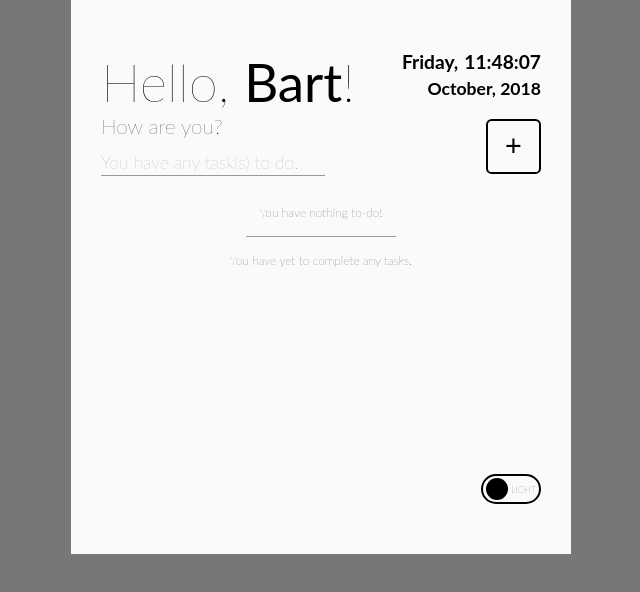
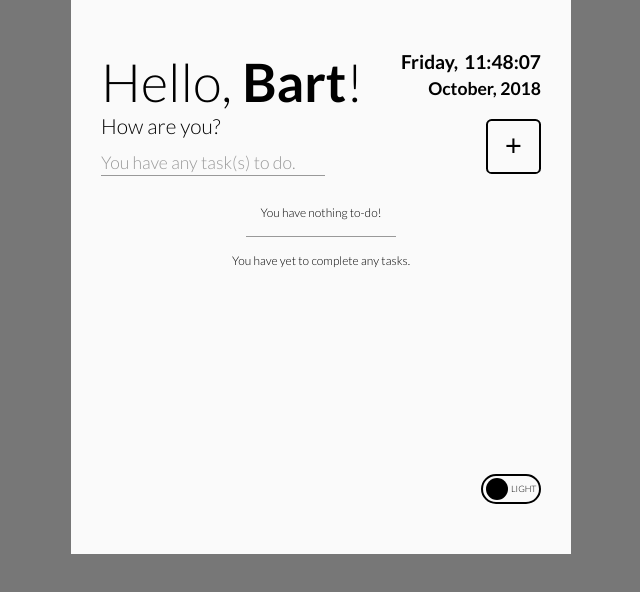
Before and after one commit to bartstc/Minimalistic_Todo_app, a website: page index.html in a window 1280 px wide. Shown: the whole page, without its empty margins (319-959 px from the left). Drawn offline with Linux system fonts and the light colour scheme.

Commit message:
refactoring the code in stylesheet and html file

```diff
--- a/index.html
+++ b/index.html
@@ -7,6 +7,8 @@
   <meta name="viewport" content="width=device-width, initial-scale=1.0, maximum-scale=1.0, user-scalable=no" />
 
   <meta http-equiv="X-UA-Compatible" content="ie=edge">
+
+  <link href="https://fonts.googleapis.com/css?family=Lato:300,400,700&amp;subset=latin-ext" rel="stylesheet">
   <link rel="stylesheet" href="https://use.fontawesome.com/releases/v5.2.0/css/all.css" integrity="sha384-hWVjflwFxL6sNzntih27bfxkr27PmbbK/iSvJ+a4+0owXq79v+lsFkW54bOGbiDQ"
     crossorigin="anonymous">
   <link rel="stylesheet" href="style.css">
--- a/style.css
+++ b/style.css
@@ -34,7 +34,7 @@
 
 body {
   background: #777;
-  font-family: Lato;
+  font-family: 'Lato', sans-serif;
   width: 100%;
   height: 100%;
   /* overflow-x: hidden; */
@@ -48,7 +48,7 @@
   height: 100%;
   margin: 0 auto;
   padding: 30px 10px;
-  font-weight: lighter;
+  font-weight: 300;
   color: var(--first-color);
   overflow: hidden;
 }
@@ -59,12 +59,12 @@
 
 h2 {
   font-size: calc(0.3rem + 8vw);
-  font-weight: lighter;
+  font-weight: 300;
 }
 
 h3 {
   font-size: calc(0.1rem + 3vw);
-  font-weight: lighter;
+  font-weight: 300;
 }
 
 h4 {
@@ -99,15 +99,15 @@
 }
 
 .showcase .hello {
-  font-weight: lighter;
+  font-weight: 300;
 }
 
 .showcase .hello span {
-  font-weight: normal;
+  font-weight: 700;
 }
 
 .showcase h5 {
-  font-weight: lighter;
+  font-weight: 300;
 }
 
 .showcase .tasks-number {
@@ -202,6 +202,11 @@
 
 .add-panel h2 {
   font-size: calc(0.3rem + 5vw);
+  font-weight: 400;
+}
+
+.add-panel h3 {
+  font-weight: 400;
 }
 
 .add-panel input[type="text"] {
@@ -470,7 +475,7 @@
   text-transform: uppercase;
   position: absolute;
   left: 28px;
-  top: 7.5px;
+  top: 25%;
   transition: 0.28s;
 }
 
```
